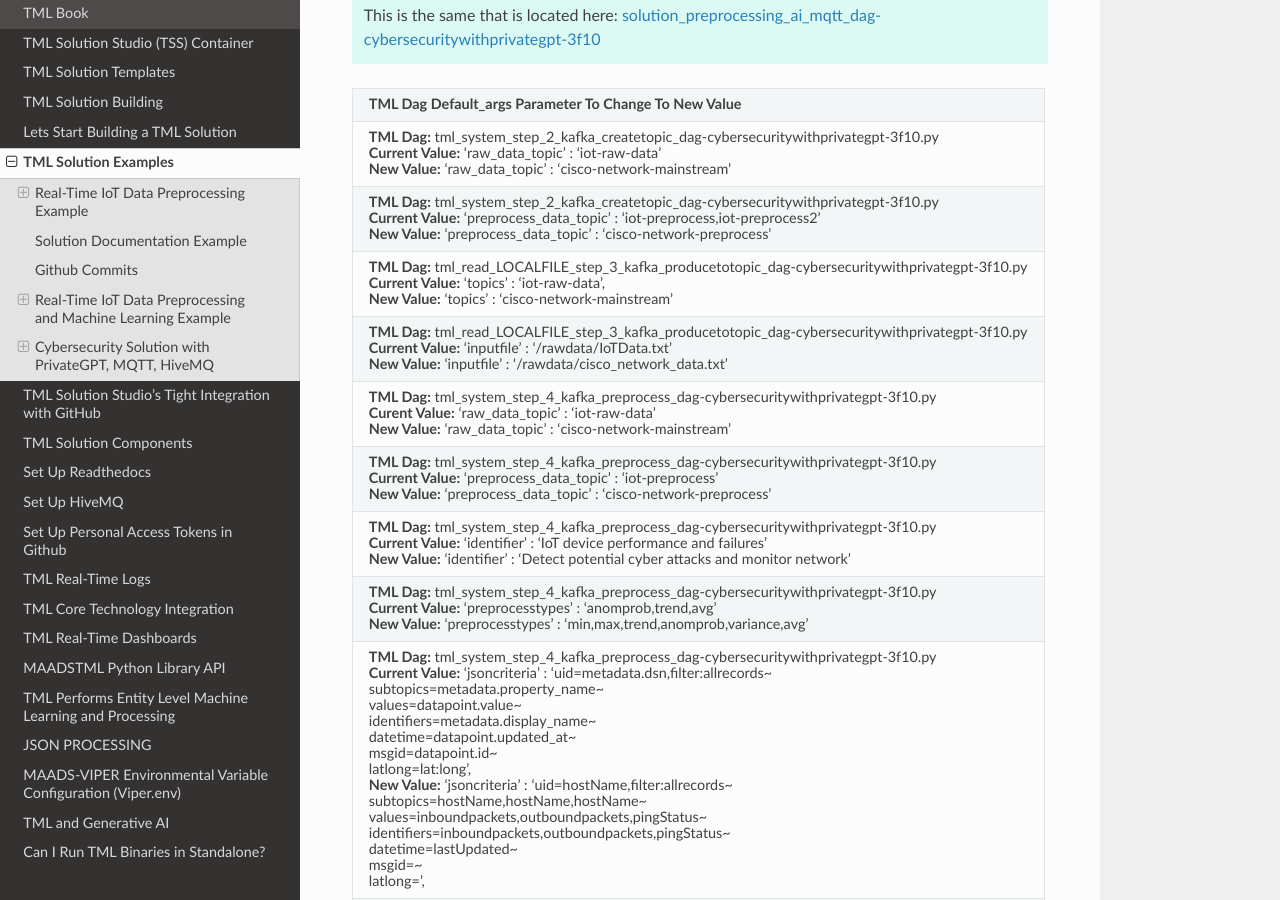
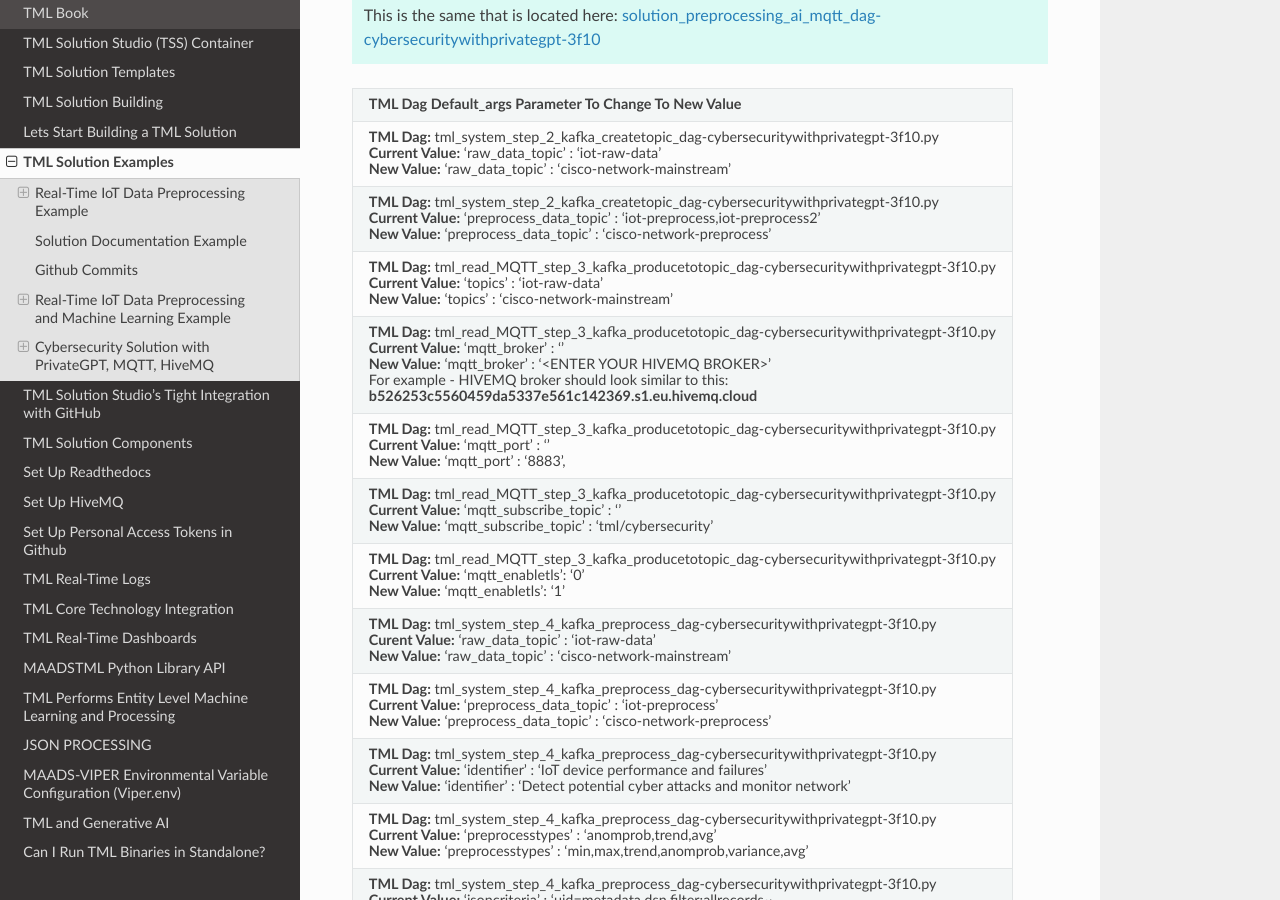
Before and after one commit to smaurice101/readthedocs, a Sphinx documentation site: the page built from docs/source/examples.rst, in a window 1280 px wide and 900 px high, scrolled down 15143 px. Built offline with Sphinx 7.4.7 and the Read the Docs theme 3.1.0, drawn with Linux system fonts in a browser that asks for light colours.

Commit message:
Update examples.rst

```diff
--- a/docs/source/examples.rst
+++ b/docs/source/examples.rst
@@ -570,16 +570,37 @@
        **Current Value:** 'preprocess_data_topic' : 'iot-preprocess,iot-preprocess2'
 
        **New Value:** 'preprocess_data_topic' : 'cisco-network-preprocess'
-   * - **TML Dag:** tml_read_LOCALFILE_step_3_kafka_producetotopic_dag-cybersecuritywithprivategpt-3f10.py
 
-       **Current Value:** 'topics' : 'iot-raw-data',
+   * - **TML Dag:** tml_read_MQTT_step_3_kafka_producetotopic_dag-cybersecuritywithprivategpt-3f10.py
+
+       **Current Value:** 'topics' : 'iot-raw-data'
 
        **New Value:** 'topics' : 'cisco-network-mainstream'
-   * - **TML Dag:** tml_read_LOCALFILE_step_3_kafka_producetotopic_dag-cybersecuritywithprivategpt-3f10.py
 
-       **Current Value:** 'inputfile' : '/rawdata/IoTData.txt'
+   * - **TML Dag:** tml_read_MQTT_step_3_kafka_producetotopic_dag-cybersecuritywithprivategpt-3f10.py
 
-       **New Value:** 'inputfile' : '/rawdata/cisco_network_data.txt'
+       **Current Value:** 'mqtt_broker' : ''
+
+       **New Value:**  'mqtt_broker' : '<ENTER YOUR HIVEMQ BROKER>'
+
+       For example - HIVEMQ broker should look similar to this:
+
+       **b526253c5560459da5337e561c142369.s1.eu.hivemq.cloud**
+   * - **TML Dag:** tml_read_MQTT_step_3_kafka_producetotopic_dag-cybersecuritywithprivategpt-3f10.py
+
+       **Current Value:** 'mqtt_port' : ''
+
+       **New Value:**  'mqtt_port' : '8883',
+   * - **TML Dag:** tml_read_MQTT_step_3_kafka_producetotopic_dag-cybersecuritywithprivategpt-3f10.py
+
+       **Current Value:** 'mqtt_subscribe_topic' : ''
+
+       **New Value:**  'mqtt_subscribe_topic' : 'tml/cybersecurity'
+   * - **TML Dag:** tml_read_MQTT_step_3_kafka_producetotopic_dag-cybersecuritywithprivategpt-3f10.py
+
+       **Current Value:** 'mqtt_enabletls': '0'
+
+       **New Value:**  'mqtt_enabletls': '1'
    * - **TML Dag:** tml_system_step_4_kafka_preprocess_dag-cybersecuritywithprivategpt-3f10.py
 
        **Curent Value:** 'raw_data_topic' : 'iot-raw-data'
```
